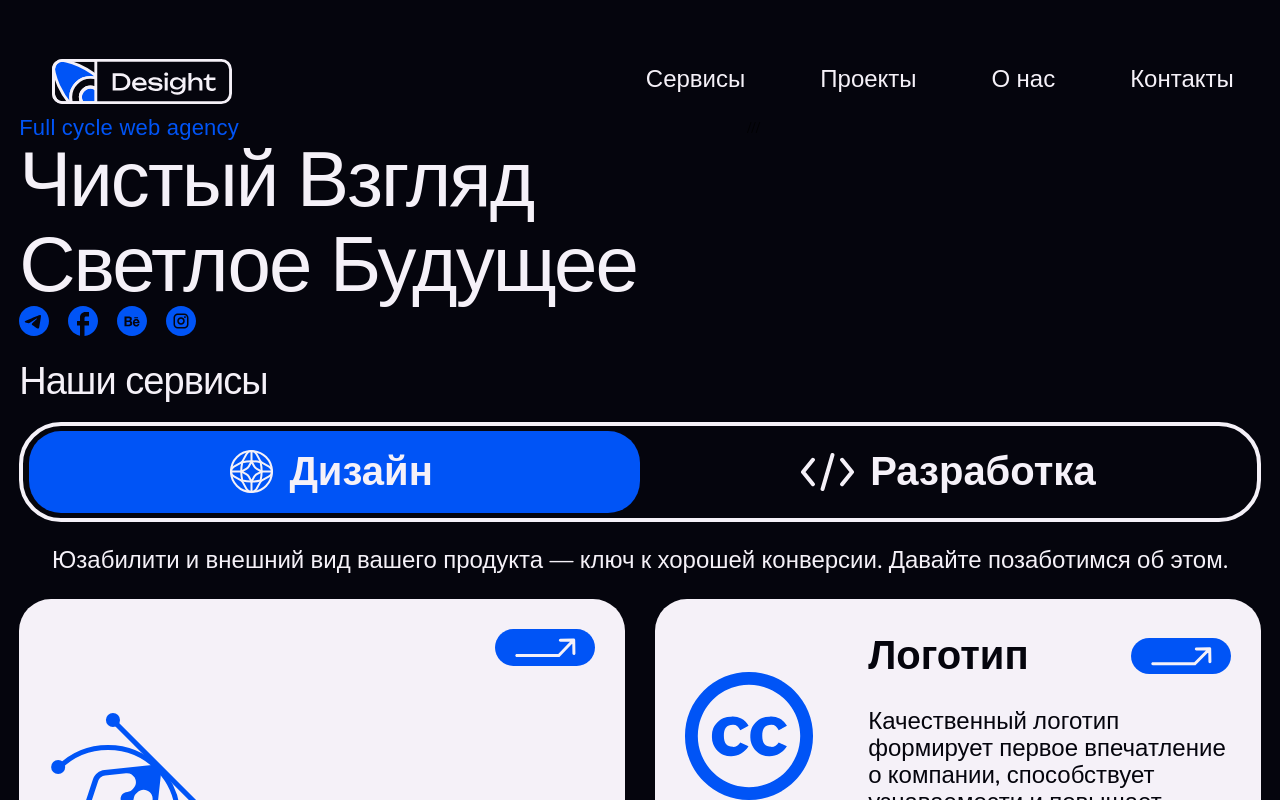
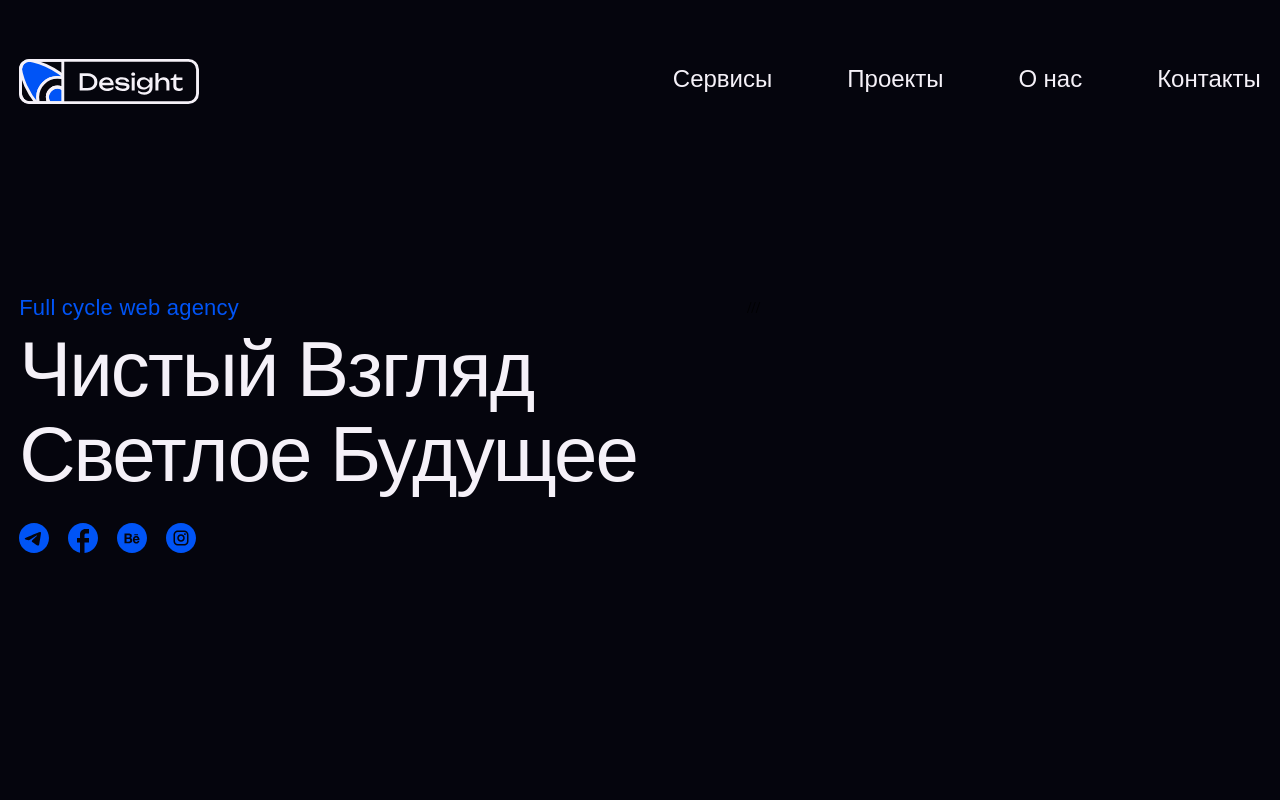
Before and after one commit to matveisch/desight, a Next.js app: page / in a window 1280 px wide. Shown: the top 800 px of the page. Built offline with nearby package versions, Linux system fonts and the light colour scheme; a web font is replaced by a local one.

Commit message:
small fixes

```diff
--- a/src/sections/Header/Header.module.scss
+++ b/src/sections/Header/Header.module.scss
@@ -2,8 +2,8 @@
   color: $white;
   display: flex;
   padding-top: 40px;
-  padding-left: 33px;
-  padding-right: 27px;
+  // padding-left: 33px;
+  // padding-right: 27px;
   justify-content: space-between;
   align-items: center;
 
--- a/src/sections/Hero/Hero.module.scss
+++ b/src/sections/Hero/Hero.module.scss
@@ -1,15 +1,20 @@
 .hero{
-
+    padding-top: 180px;
+    min-height: 100vh;
     display: flex;
     gap: 110px;
     flex-direction: row;
 
+
+
         h1{
+            padding-top: 10px;
             color: $white;
         }
 
         .social{
             display: flex;
             gap: 19px;
+            padding-top: 27px;
         }
     }
```
